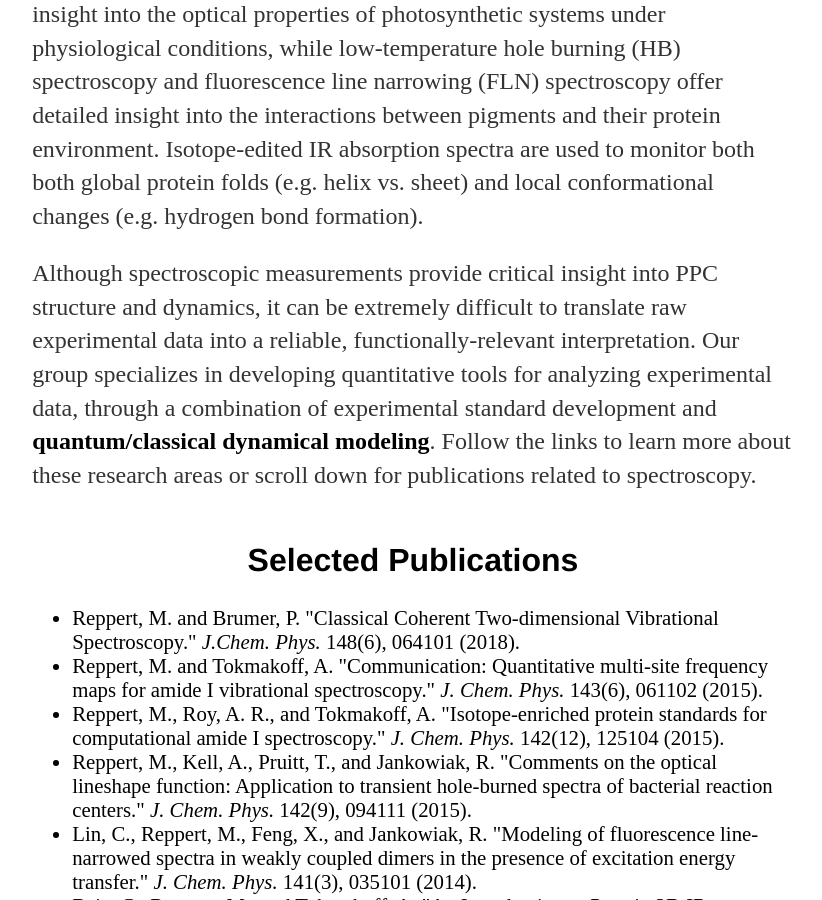
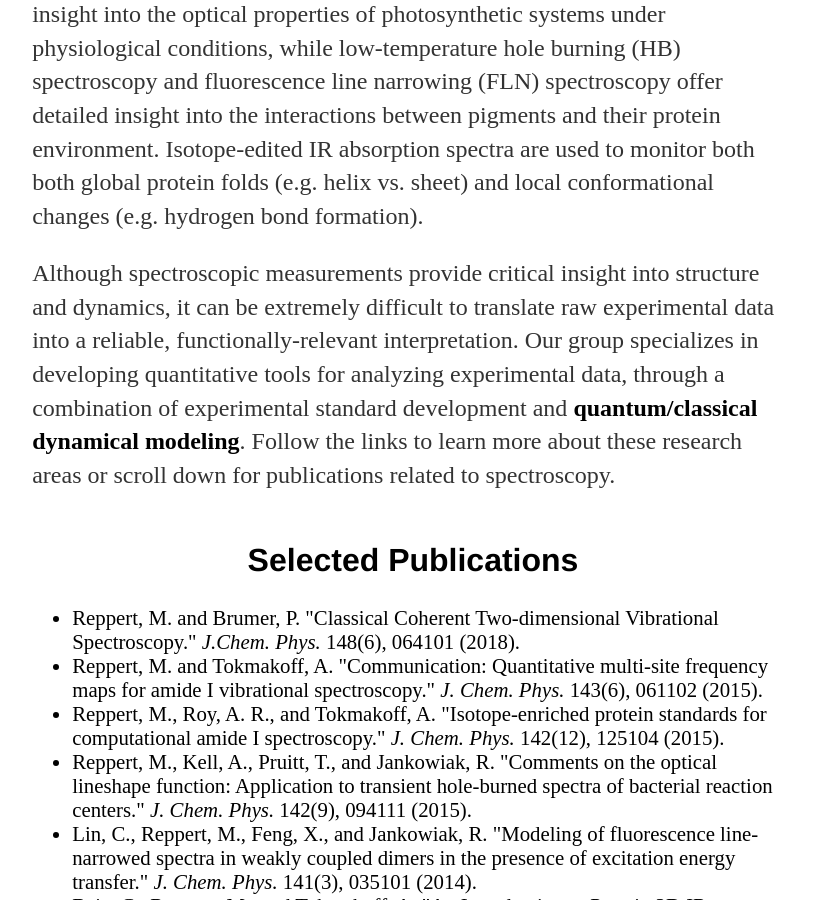
Before and after one commit to mreppert/mreppert.github.io, a Jekyll site: the page built from publications/spectroscopy/index.html, in a window 1280 px wide and 900 px high, scrolled down 699 px. Shown: the whole window, without its empty margins (227-1049 px from the left). Built offline with Jekyll 4.4.1, drawn with Linux system fonts in a browser that asks for light colours.

Commit message:
Update index.html

```diff
--- a/publications/spectroscopy/index.html
+++ b/publications/spectroscopy/index.html
@@ -24,7 +24,7 @@ title: Reppert Research Group
 
     <p>Our group uses optical and infrared (IR) spectroscopy to probe both the atomistic and energetic structure of proteins and pigment/protein complexes (PPCs). Room-temperature absorption and fluorescence spectroscopy provide insight into the optical properties of photosynthetic systems under physiological conditions, while low-temperature hole burning (HB) spectroscopy and fluorescence line narrowing (FLN) spectroscopy offer detailed insight into the interactions between pigments and their protein environment. Isotope-edited IR absorption spectra are used to monitor both both global protein folds (e.g. helix vs. sheet) and local conformational changes (e.g. hydrogen bond formation).</p>
 
-    <p>Although spectroscopic measurements provide critical insight into PPC structure and dynamics, it can be extremely difficult to translate raw experimental data into a reliable, functionally-relevant interpretation. Our group specializes in developing quantitative tools for analyzing experimental data, through a combination of experimental standard development and <b><a href="/publications/dynamics" style="color:black">quantum/classical dynamical modeling</a></b>. Follow the links to learn more about these research areas or scroll down for publications related to spectroscopy.
+    <p>Although spectroscopic measurements provide critical insight into structure and dynamics, it can be extremely difficult to translate raw experimental data into a reliable, functionally-relevant interpretation. Our group specializes in developing quantitative tools for analyzing experimental data, through a combination of experimental standard development and <b><a href="/publications/dynamics" style="color:black">quantum/classical dynamical modeling</a></b>. Follow the links to learn more about these research areas or scroll down for publications related to spectroscopy.
 
 
 <h2>Selected Publications</h2>
```
